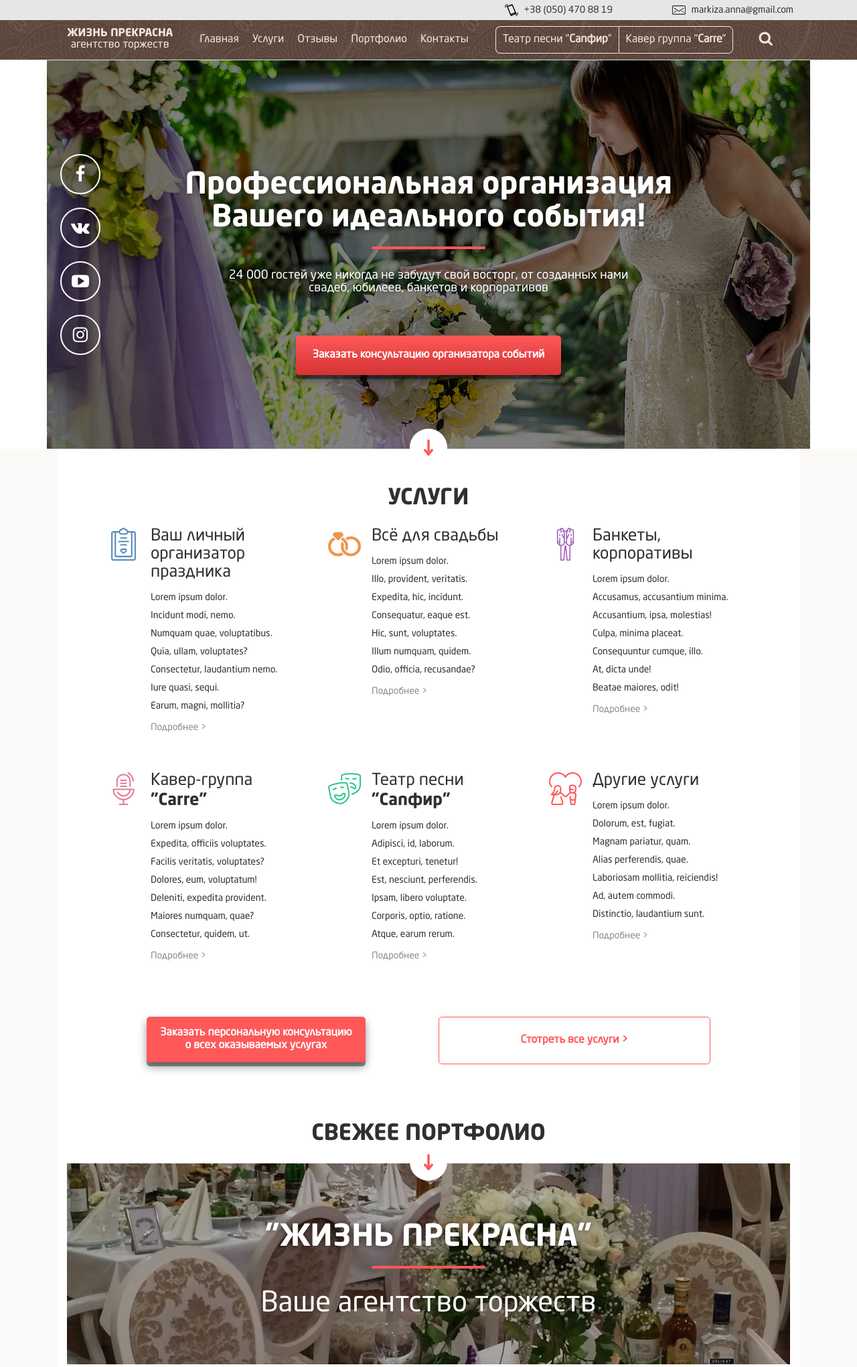
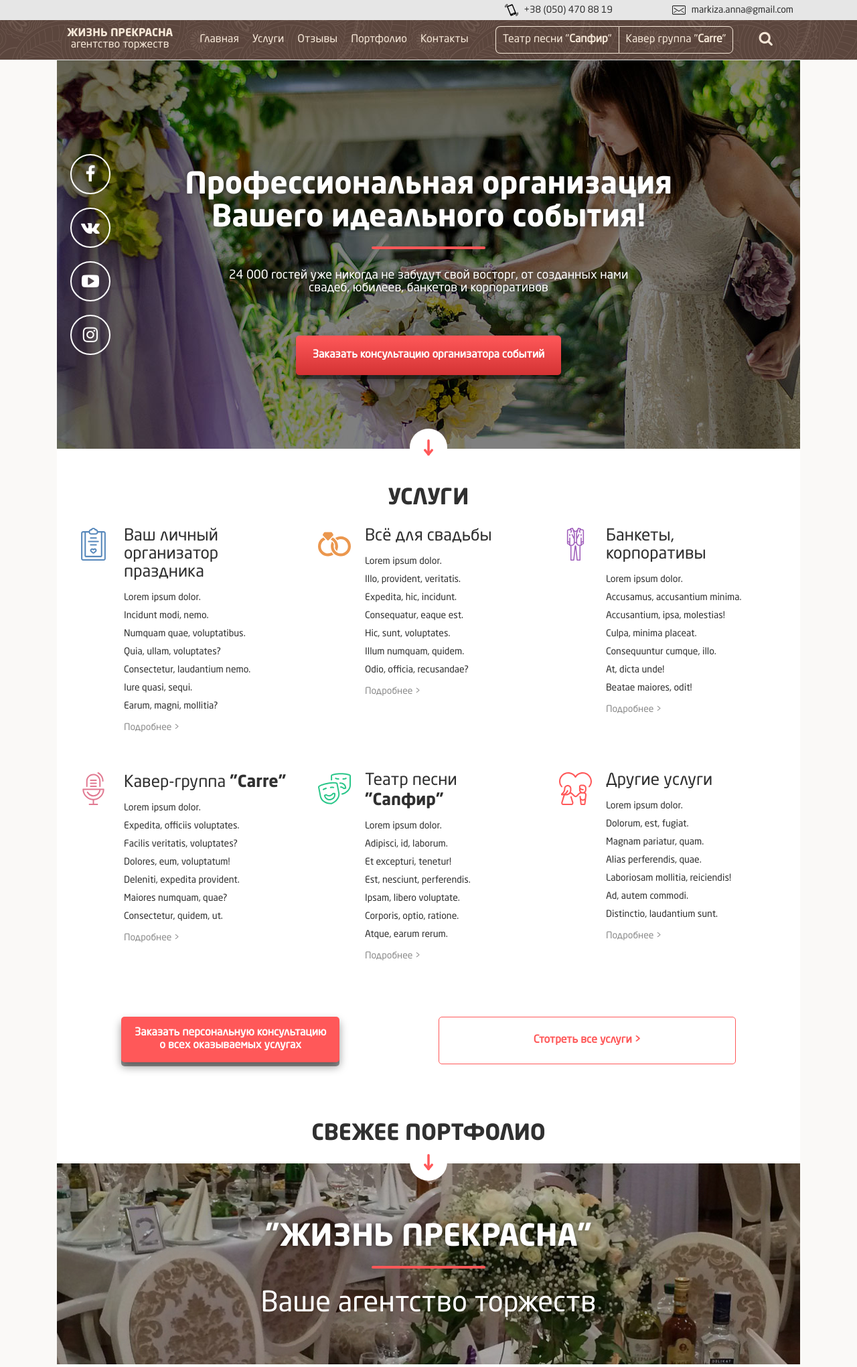
Before and after one commit to topalek/life, a PHP site: page /?p=1 in a window 1280 px wide. Shown: the top 2041 px of the page at 67% size. Run offline with PHP 8.4, Linux system fonts and the light colour scheme.

Commit message:
refactor header+index: styles

```diff
--- a/css/_header.styl
+++ b/css/_header.styl
@@ -140,7 +140,8 @@ ul.link_group
 
 #hero
   color #fff
-  padding: 0
+  padding: 0 15px
+
 
 .hero_img
   background: url("/img/home_01.jpg") no-repeat 50% 50%
@@ -251,7 +252,7 @@ ul.link_group
 
 section
   background #fff
-  padding: 30px
+  padding: 30px 15px
 
 .arr_top
   position: relative
--- a/css/style.css
+++ b/css/style.css
@@ -208,7 +208,7 @@ ul.link_group li:first-child .link {
 }
 #hero {
   color: #fff;
-  padding: 0;
+  padding: 0 15px;
 }
 .hero_img {
   background: url("/img/home_01.jpg") no-repeat 50% 50%;
@@ -345,7 +345,7 @@ ul.link_group li:first-child .link {
 }
 section {
   background: #fff;
-  padding: 30px;
+  padding: 30px 15px;
 }
 .arr_top {
   position: relative;
--- a/css/style.styl
+++ b/css/style.styl
@@ -20,6 +20,8 @@ ul
   padding: 0
   li
     list-style none
+
+
 /* start header */
 @require '_header.styl'
 /*end header */
--- a/header.php
+++ b/header.php
@@ -98,3 +98,4 @@ $p=$_GET['p'];
 			</div>
 		</nav>
 	</div>
+</header>
--- a/index.php
+++ b/index.php
@@ -1,6 +1,6 @@
 <?php include "header.php"; ?>
+	<div class="container">
 		<section id="hero">
-	<div class="container">
 			<div class="row">
 				<div class="col-md-12 no-padding">
 					<div class="hero_img">
@@ -23,18 +23,13 @@
 					</div>
 				</div>
 			</div>
-	</div>
 		</section>
-</header>
-<div class="container">
 		<section id="services" class="arr_top">
-		<div class="container">
 			<div class="row">
 				<div class="col-md-12">
 					<h2 class="section-title">услуги</h2>
 				</div>
 			</div>
-			<div class="container">
 			<div class="row">
 				<div class="col-sm-12">
 					<div class="col-sm-6 col-md-4 col-xs-12">
@@ -215,8 +210,6 @@
 					</div>
 					<div class="col-md-6">
 						<a href="#" class="my-btn ghost p-25">Стотреть все услуги <span> ></span></a>
-						</div>
-					</div>
 					</div>
 				</div>
 			</div>
@@ -417,14 +410,17 @@
 									<h3>Елена и Павел</h3>
 								</div>
 								<div class="review-text">
-								<p>Довольно сложно подобрать слова, которыми было бы возможно отблагодарить Вас за все.
+									<p>Довольно сложно подобрать слова, которыми было бы возможно отблагодарить Вас за
+										все.
 										Знаем, что порой мы были очень придирчивы и сами не знали чего же хотим... И мы
-									благодарны Вам за терпение и понимание, за помощь в подготовке, за организованность,
+										благодарны Вам за терпение и понимание, за помощь в подготовке, за
+										организованность,
 										за
 										замечательных
 										сотрудников, за великолепных ведущих!</p>
 									<p>
-									Благодаря всем Вам наш счастливый день навсегда останется в наших сердцах как яркое
+										Благодаря всем Вам наш счастливый день навсегда останется в наших сердцах как
+										яркое
 										и
 										волнующее воспонимание!</p>
 									<p>
@@ -474,7 +470,8 @@
 					</div>
 					<div class="col-md-6 text-md-center">
 						<div class="review-image">
-						<img src="https://encrypted-tbn3.gstatic.com/images?q=tbn:ANd9GcT364T-M_6GcxAxPZYQcEkQK7_CzWpZ4RtVa-DOrOPERvuhMLAv"
+							<img
+								src="https://encrypted-tbn3.gstatic.com/images?q=tbn:ANd9GcT364T-M_6GcxAxPZYQcEkQK7_CzWpZ4RtVa-DOrOPERvuhMLAv"
 								alt="" class="review-thumb"></div>
 					</div>
 				</div>
@@ -502,7 +499,9 @@
 					<div class="planing-text">
 						<h3>Планирование торжества</h3>
 						<div class="planing-content">
-						<p> Выбор ресторана - лишь начало подготовки торжественного банкета, ведь его организация подразумевает контроль очень многих вопросов, которые для виновников торжества всегда остаются за кадром и известны лишь опытному организатору. </p>
+							<p> Выбор ресторана - лишь начало подготовки торжественного банкета, ведь его организация
+								подразумевает контроль очень многих вопросов, которые для виновников торжества всегда
+								остаются за кадром и известны лишь опытному организатору. </p>
 							<p>Замечательные эмоции и восторг от празднования создаются как грандиозными эффектами
 								так и милыми мелочами. Мы знаем об этом всё. Каждый сезон добавляется много новинок.</p>
 							<p>Мы сделаем для Вас персональный праздник, единственный и неповторимый.</p>
@@ -541,7 +540,8 @@
 						<div class="form-group clearfix">
 							<label for="inputPassword3" class="col-sm-3 control-label">Номер телефона&nbsp;*</label>
 							<div class="col-sm-8">
-							<input type="text" class="form-control" id="inputPassword3" placeholder="Номер телефона *">
+								<input type="text" class="form-control" id="inputPassword3"
+								       placeholder="Номер телефона *">
 							</div>
 						</div>
 					</div>
@@ -562,7 +562,7 @@
 					<!--<button type="submit" class="my-btn">Отправить запрос</button>-->
 				</div>
 			</form>
-
 		</section>
 	</div>
+
 <?php include "footer.php"; ?>
```
Lines whose indentation alone changed are shown as unchanged.
